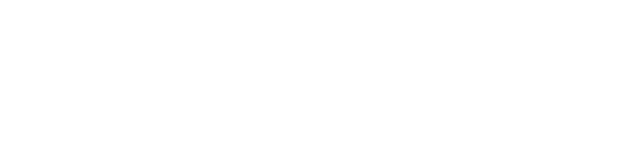
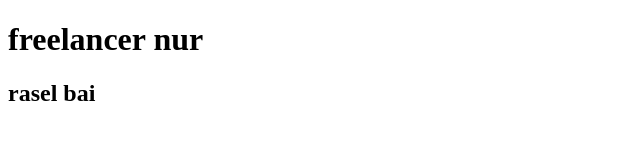
Before and after one commit to freelancernurbd/first-repos, a plain HTML site: page index.html in a window 1280 px wide. Shown: the whole page, without its empty margins (0-640 px from the left). Drawn offline with Linux system fonts and the light colour scheme.

Commit message:
third file

```diff
--- a/index.html
+++ b/index.html
@@ -7,6 +7,7 @@
     <title>Document</title>
 </head>
 <body>
-
+    <h1>freelancer nur</h1>
+    <h2>rasel bai</h2>
 </body>
 </html>
```
Also changed, not shown: one.txt.
